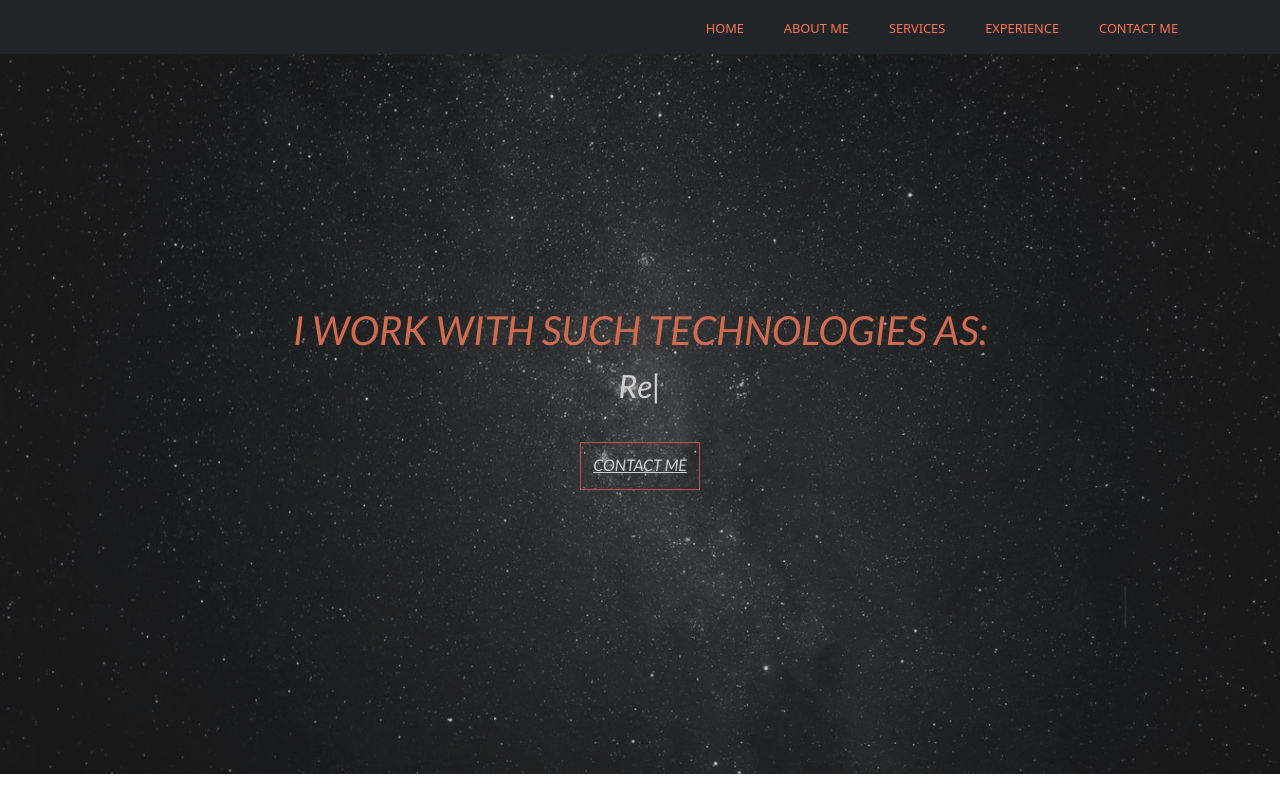
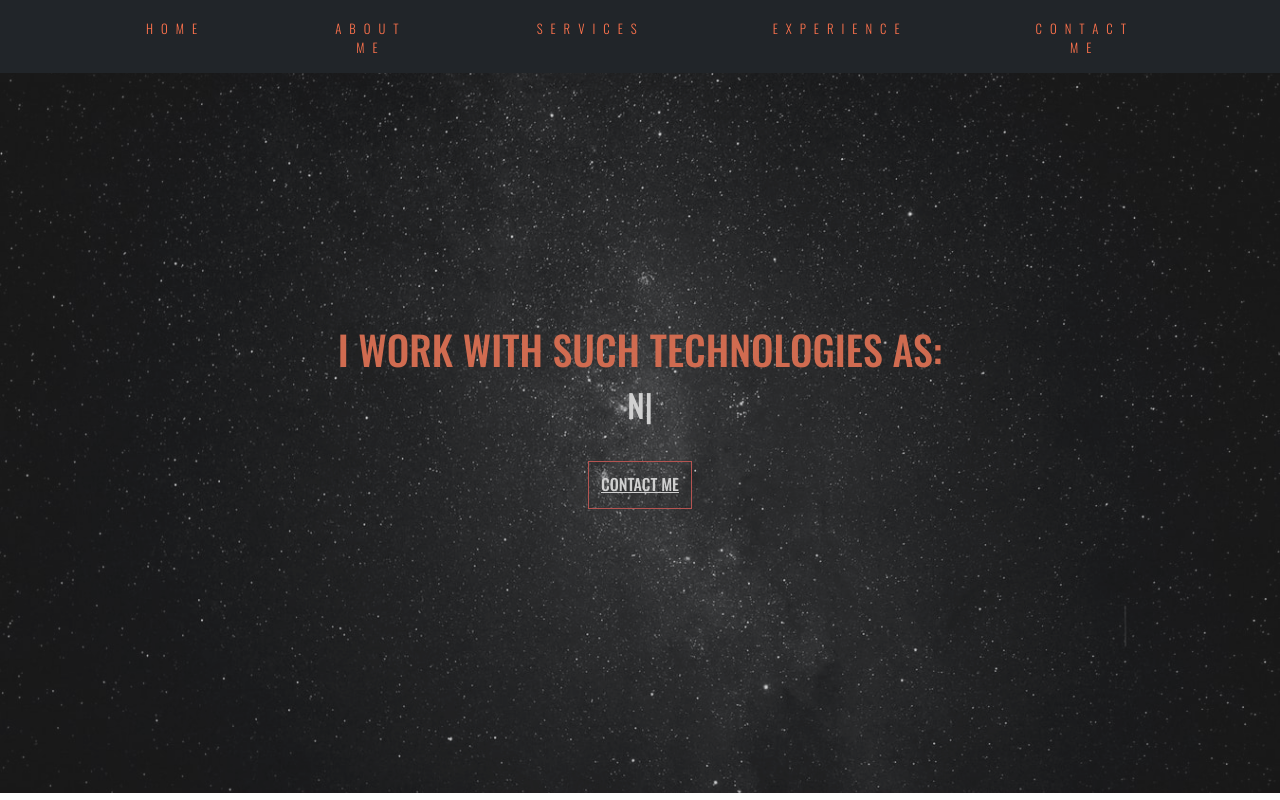
Before and after one commit to mpbialoszewski/cv, a React (Create React App) app: page / in a window 1280 px wide. Built offline with nearby package versions, Linux system fonts and the light colour scheme.

Commit message:
Update do navbar

```diff
--- a/src/App.css
+++ b/src/App.css
@@ -1,5 +1,6 @@
 /*font*/
 @import url('https://fonts.googleapis.com/css2?family=Lato:ital@1&display=swap');
+@import url('https://fonts.googleapis.com/css2?family=Oswald:wght@200;300;400;500;600;700&display=swap');
 /*Navbar*/
 
 :root {
@@ -15,17 +16,18 @@
 
 
 body{
-  font-family: "Lato", sans-serif;
+  font-family: "Lato";
 }
 
-logo{
+/* logo{
   width: 16.25rem;
   max-height: 10rem;
-}
+} */
 
 /*NavLinks*/
 
 nav a.nav-link {
+
   font-size: .8rem;
   initial-letter: 0.0375rem;
   cursor: pointer
@@ -36,10 +38,14 @@ nav ul li{
 }
 
 .navbar-nav > li > a {
-  margin-right: 0.75rem;
-  margin-left: 0.75rem;
+  margin-right: 3.5rem;
+  margin-left: 3.5rem;
+  text-align: center;
   color: var(--cvOrange) !important;
   border-top:  0.1875rem solid var(--cvDark);
+  font-family: Oswald;
+  letter-spacing: 0.5rem;
+  font-weight: 300;
 }
 
 .navbar-brand{
@@ -65,7 +71,7 @@ nav ul li{
 
 /***Header***/
 .header-wrapper{
-  position: relative;
+  background-position: relative;
   background: url(background.jpg) no-repeat;
   background-size: cover;
   opacity: 0.9;
@@ -86,7 +92,8 @@ nav ul li{
   justify-content: center;
   align-items: center;
   text-align: center;
-  font-family: "Lato", sans-serif;
+  font-family: "Oswald", sans-serif;
+  font-weight: 500;
 }
 
 .main-info h1{
--- a/src/components/Header.jsx
+++ b/src/components/Header.jsx
@@ -9,9 +9,9 @@ const Header = () => {
                    <h1>I work with such technologies as:</h1>
                    <Typed
                     className='typed-text'
-                    strings={['Ruby on Rails','React.js', 'Node.js']}
-                    typeSpeed={70}
-                    backSpeed={80}
+                    strings={['Ruby on Rails','React.js', 'Node.js', 'Docker', 'Kubernetes', 'SASS', 'Javascript ES6']}
+                    typeSpeed={30}
+                    backSpeed={60}
                     loop
                    />
                    <a href='#' className ='btn-main-offer'> Contact me</a>
--- a/src/components/Navbar.jsx
+++ b/src/components/Navbar.jsx
@@ -1,5 +1,4 @@
 import React from "react"
-import logo from "../logo.svg"
 //ReactFontAwesome imports
 import { FontAwesomeIcon } from '@fortawesome/react-fontawesome'
 import {faBars} from '@fortawesome/free-solid-svg-icons'
@@ -9,7 +8,6 @@ const Navbar = () => {
       <>
         <nav className="navbar navbar-expand-lg navbar-light bg-dark">
         <div className="container">
-        {/* <a className="navbar-brand" href="#"><img src={logo} alt="logo..."></img>mpbialoszewski</a> */}
         <button className="navbar-toggler" type="button" data-toggle="collapse" data-target="#navbarSupportedContent" aria-controls="navbarSupportedContent" aria-expanded="false" aria-label="Toggle navigation">
           <FontAwesomeIcon icon={faBars} style={{color: 'var(--cvOrange)'}}/>
         </button>
```
